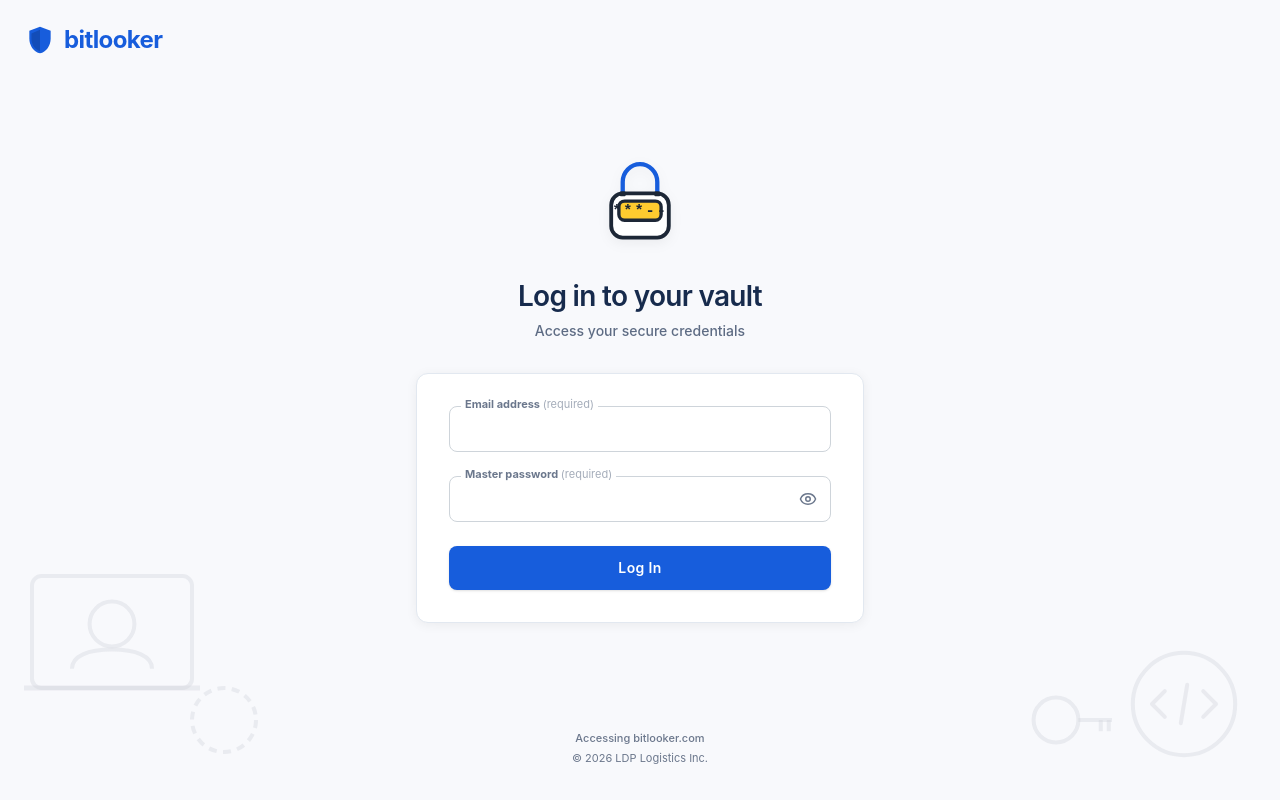
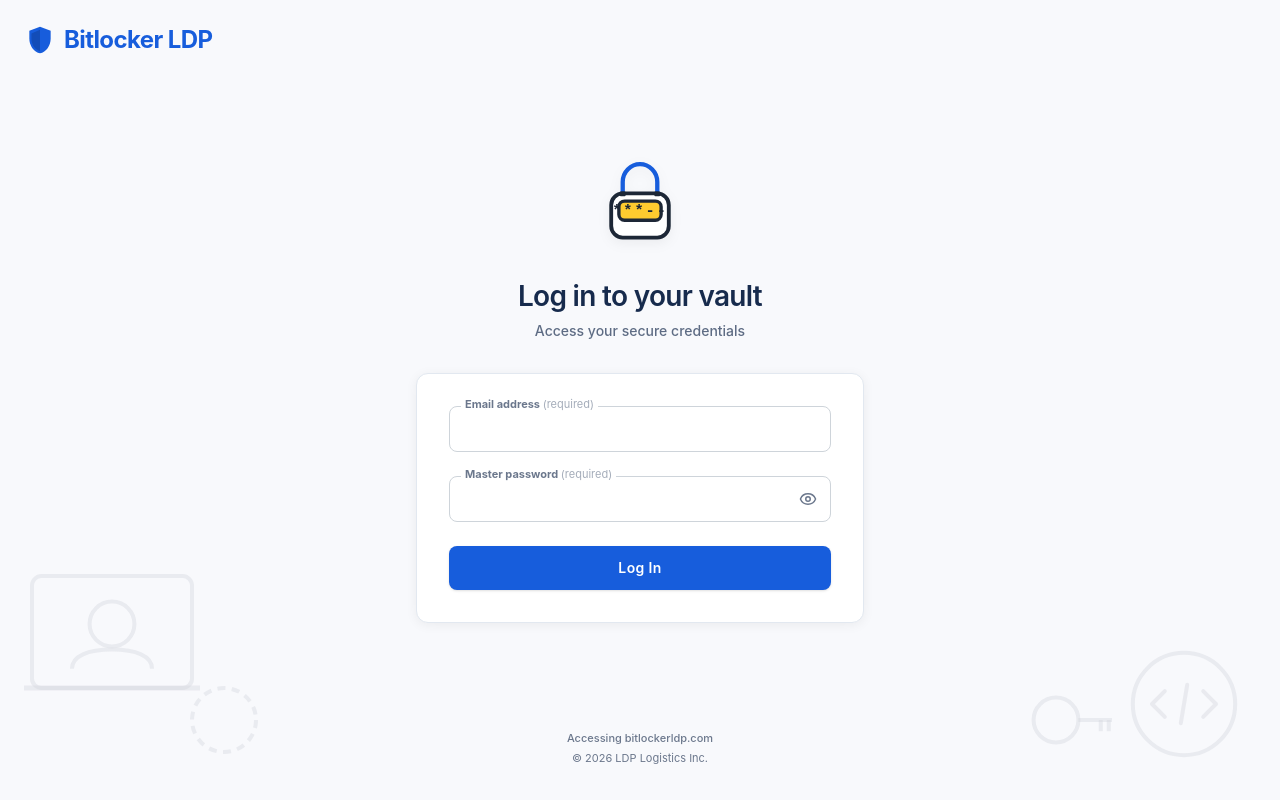
Before and after one commit to Arbaz2219/LDP-Vault, a React (Vite) app in the folder frontend/: page /login in a window 1280 px wide. Built offline with nearby package versions, Linux system fonts and the light colour scheme; no server answers.

Commit message:
Update all brand text references from bitlooker to Bitlocker LDP

```diff
--- a/frontend/index.html
+++ b/frontend/index.html
@@ -4,7 +4,7 @@
     <meta charset="UTF-8" />
     <link rel="icon" type="image/svg+xml" href="/favicon.svg?v=2" />
     <meta name="viewport" content="width=device-width, initial-scale=1.0" />
-    <title>bitlooker</title>
+    <title>Bitlocker LDP</title>
   </head>
   <body>
     <div id="root"></div>
--- a/frontend/src/components/Layout.tsx
+++ b/frontend/src/components/Layout.tsx
@@ -27,7 +27,7 @@ const Layout: React.FC<{ children: React.ReactNode }> = ({ children }) => {
         <div className="p-4 flex items-center gap-2 mb-4">
           <LDPLogo className="w-8 h-8 brightness-0 invert" />
           <div>
-            <h1 className="font-bold text-lg leading-tight">bitlooker</h1>
+            <h1 className="font-bold text-lg leading-tight">Bitlocker LDP</h1>
             <p className="text-[10px] opacity-80 uppercase tracking-wider font-semibold">Password Manager</p>
           </div>
         </div>
--- a/frontend/src/pages/Login.tsx
+++ b/frontend/src/pages/Login.tsx
@@ -49,7 +49,7 @@ const Login: React.FC = () => {
       <header className="p-6 z-10">
         <div className="flex items-center gap-2 text-[#175ddc] hover:opacity-90 transition-opacity cursor-pointer">
           <LDPLogo className="w-8 h-8" />
-          <span className="text-2xl font-bold tracking-tight text-[#175ddc]">bitlooker</span>
+          <span className="text-2xl font-bold tracking-tight text-[#175ddc]">Bitlocker LDP</span>
         </div>
       </header>
 
@@ -194,7 +194,7 @@ const Login: React.FC = () => {
       {/* Footer Branding */}
       <footer className="py-8 text-center text-[11px] text-[#6b778c] leading-relaxed z-10">
         <p className="hover:underline cursor-pointer font-medium hover:text-[#175ddc] transition-colors">
-          Accessing bitlooker.com
+          Accessing bitlockerldp.com
         </p>
         <p className="mt-0.5">© 2026 LDP Logistics Inc.</p>
       </footer>
--- a/frontend/src/pages/VaultLock.tsx
+++ b/frontend/src/pages/VaultLock.tsx
@@ -24,7 +24,7 @@ const VaultLock: React.FC = () => {
       <header className="p-6 z-10">
         <div className="flex items-center gap-2 text-[#175ddc] hover:opacity-90 transition-opacity cursor-pointer">
           <LDPLogo className="w-8 h-8" />
-          <span className="text-2xl font-bold tracking-tight text-[#175ddc]">bitlooker</span>
+          <span className="text-2xl font-bold tracking-tight text-[#175ddc]">Bitlocker LDP</span>
         </div>
       </header>
 
@@ -151,7 +151,7 @@ const VaultLock: React.FC = () => {
       {/* Footer Branding */}
       <footer className="py-8 text-center text-[11px] text-[#6b778c] leading-relaxed z-10">
         <p className="hover:underline cursor-pointer font-medium hover:text-[#175ddc] transition-colors">
-          Accessing bitlooker.com
+          Accessing bitlockerldp.com
         </p>
         <p className="mt-0.5">© 2026 LDP Logistics Inc.</p>
       </footer>
```
